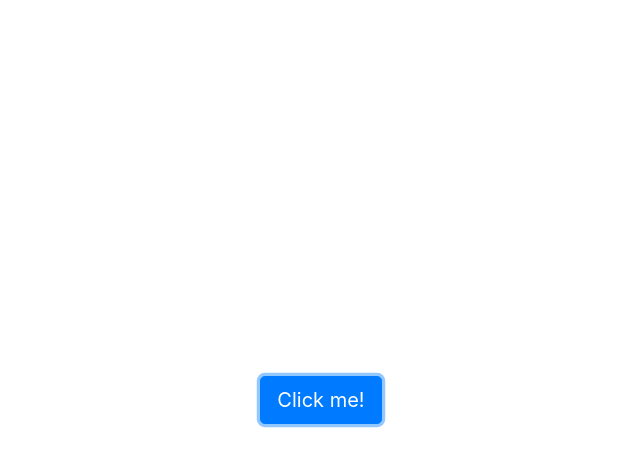
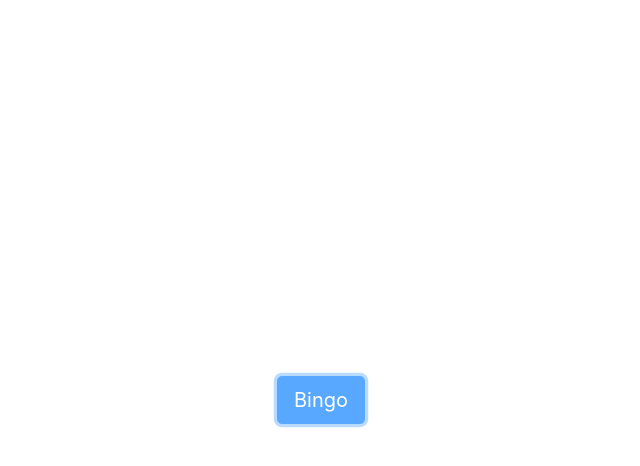
Before and after one commit to ZeeHowC/CSS, a plain HTML site: page javascript/dom-events/02-My-First-Event-Listener/index.html in a window 1280 px wide. Both pictures are taken after a click on the button "Click me!". Shown: the whole page, without its empty margins (319-959 px from the left). Drawn offline with nearby package versions, Linux system fonts and the light colour scheme.

Commit message:
First-Listener

```diff
--- a/javascript/dom-events/02-My-First-Event-Listener/index.html
+++ b/javascript/dom-events/02-My-First-Event-Listener/index.html
@@ -18,7 +18,7 @@
   <button id="clickme" class="btn btn-primary btn-lg">
     Click me!
   </button>
-
+  <audio src="./sound.mp3"></audio>
   <script src="lib/listener.js"></script>
 </body>
 </html>
--- a/javascript/dom-events/02-My-First-Event-Listener/lib/listener.js
+++ b/javascript/dom-events/02-My-First-Event-Listener/lib/listener.js
@@ -1 +1,9 @@
 // TODO: React to a click on the button!
+const button = document.querySelector("#clickme")
+const music = document.querySelector("audio")
+button.classList.add ("disabled")
+button.addEventListener("click", (event) => {
+  button.classList.add("disabled")
+  button.innerText = "Bingo"
+  music.play()
+})
```
